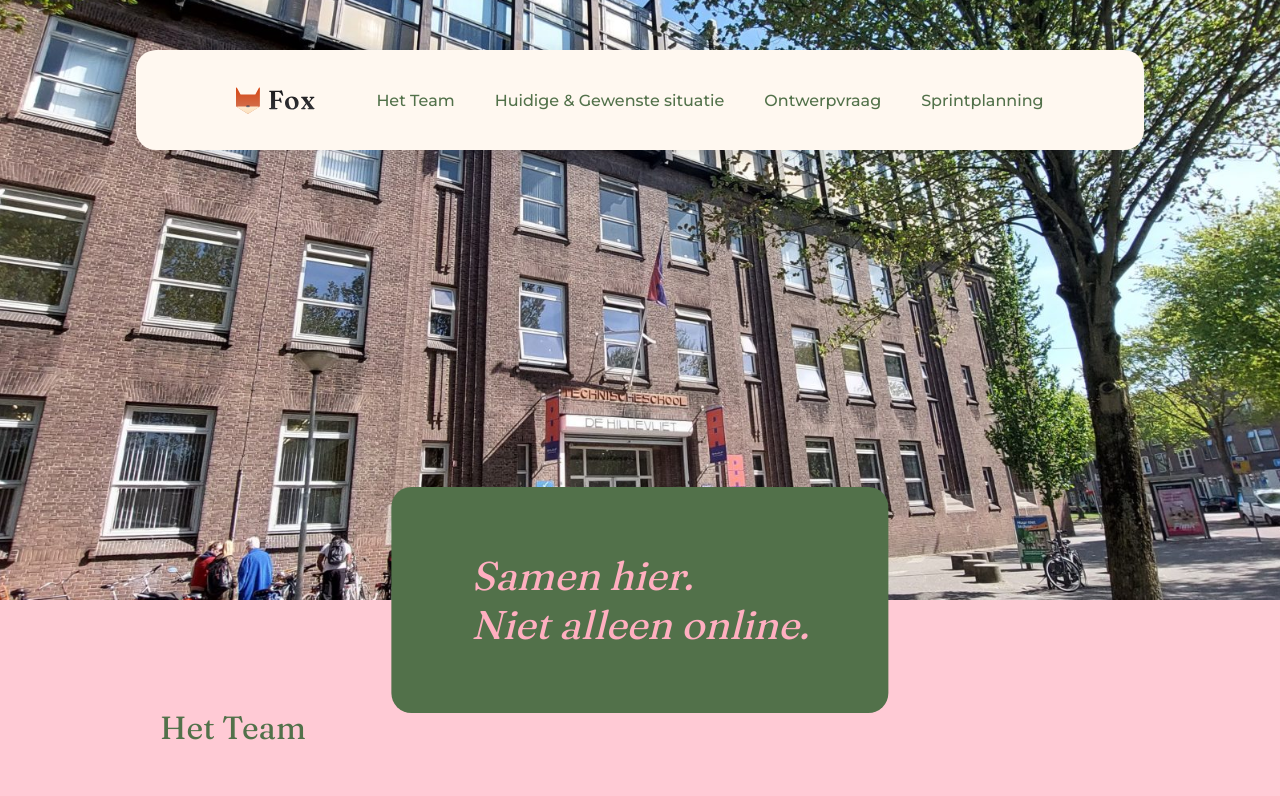
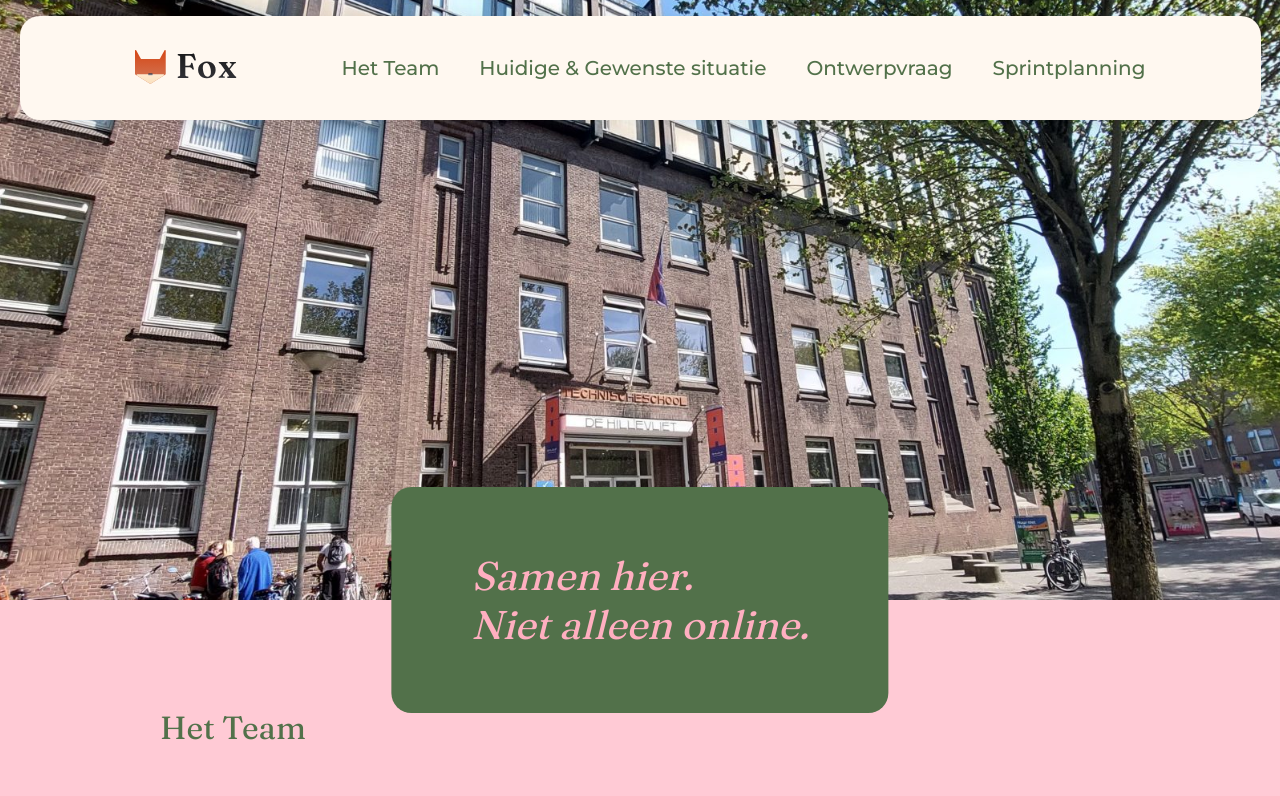
Before and after one commit to RayelNabie/onepager_team_fox_v2, a Next.js app: page / in a window 1280 px wide. Shown: the top 796 px of the page. Built offline with nearby package versions, Linux system fonts and the light colour scheme.

Commit message:
feat: Revised navbar to make it equal to the figma file

```diff
--- a/components/Navbar.tsx
+++ b/components/Navbar.tsx
@@ -1,23 +1,72 @@
+'use client';
+
+import {useState, useEffect, type JSX} from 'react';
 import Image from 'next/image';
 import Link from 'next/link';
 import LogoIcon from '../public/Logo.svg';
 
-const Navbar = () => {
+const Navbar: () => JSX.Element = (): JSX.Element => {
+    const [isScrolled, setIsScrolled] = useState(false);
+    const [isMenuOpen, setIsMenuOpen] = useState(false);
+
+    useEffect((): () => void => {
+        const handleScroll: () => void = (): void => {
+            const offset: number = window.pageYOffset || document.documentElement.scrollTop;
+
+            if (offset > 20) {
+                setIsScrolled(true);
+            } else {
+                setIsScrolled(false);
+            }
+        };
+
+        window.addEventListener('scroll', handleScroll);
+        return (): void => window.removeEventListener('scroll', handleScroll);
+    }, []);
+
+    useEffect((): () => void => {
+        if (isMenuOpen) {
+            document.body.style.overflow = 'hidden';
+        } else {
+            document.body.style.overflow = '';
+        }
+        return (): void => {
+            document.body.style.overflow = '';
+        }
+    }, [isMenuOpen]);
+
+    const navbarClasses = `navbar ${isScrolled ? 'navbar--scrolled' : ''}`;
+    const menuClasses = `navbar__menu ${isMenuOpen ? 'navbar__menu--open' : ''}`;
+    const hamburgerClasses = `navbar__hamburger ${isMenuOpen ? 'navbar__hamburger--open' : ''}`;
+
+    const closeMenu: () => void = (): void => setIsMenuOpen(false);
+    const toggleMenu: () => void = (): void => setIsMenuOpen(!isMenuOpen);
+
     return (
-        <nav className="navbar" data-testid="navbar">
+        <nav className={navbarClasses}>
             <div className="navbar__container">
-                <div className="navbar__logo">
-                    <Link href="/">
-                        <Image src={LogoIcon} alt="Fox Logo" width={80} height={80} priority />
-                    </Link>
+
+                {/* Logo */}
+                <Link href="/" onClick={closeMenu}>
+                    <Image src={LogoIcon} alt="Fox Logo" className="navbar__logo" priority/>
+                </Link>
+
+                {/* Mobile hamburger */}
+                <button className={hamburgerClasses} onClick={toggleMenu} aria-label="Toggle menu">
+                    <span className="navbar__hamburger-line"></span>
+                    <span className="navbar__hamburger-line"></span>
+                    <span className="navbar__hamburger-line"></span>
+                </button>
+
+                {/* Desktop links */}
+                <div className={menuClasses}>
+                    <Link href="/#team" className="navbar__link" onClick={closeMenu}>Het Team</Link>
+                    <Link href="/#situaties" className="navbar__link" onClick={closeMenu}>Huidige & Gewenste
+                        situatie</Link>
+                    <Link href="/#ontwerpvraag" className="navbar__link" onClick={closeMenu}>Ontwerpvraag</Link>
+                    <Link href="/#proces" className="navbar__link" onClick={closeMenu}>Sprintplanning</Link>
                 </div>
 
-                <ul className="navbar__menu" data-testid="navbar-menu">
-                    <li><Link href="#team" className="navbar__link">Het Team</Link></li>
-                    <li><Link href="#situaties" className="navbar__link">Huidige & Gewenste situatie</Link></li>
-                    <li><Link href="#ontwerpvraag" className="navbar__link">Ontwerpvraag</Link></li>
-                    <li><Link href="#proces" className="navbar__link">Sprintplanning</Link></li>
-                </ul>
             </div>
         </nav>
     );
--- a/scss/components/_navbar.scss
+++ b/scss/components/_navbar.scss
@@ -3,70 +3,159 @@
 
 .navbar {
   position: fixed;
-  top: 1rem;
   left: 0;
   right: 0;
+  margin-inline: auto;
+  top: 1rem;
   z-index: map.get($z-index, header);
 
-  display: flex;
-  justify-content: center;
-  padding: 0 1.25rem;
+  box-sizing: border-box;
+  width: 95%;
+  border-radius: 20px;
+
+  padding: 15px 20px;
+  background: $background;
+  box-shadow: 0 4px 20px rgba(0, 0, 0, 0.1);
+  transition: all 0.3s ease;
 
   @include respond-min($tablet) {
-    top: 3.125rem;
+    width: 90%;
+    padding: 20px 40px;
+  }
+
+  @include respond-min($desktop) {
+    width: 100%;
+    max-width: 1241px;
+    padding: 29px 115px;
+  }
+
+  &--scrolled {
+    top: 0 !important;
+    border-radius: 0 0 20px 20px !important;
   }
 
   &__container {
-    display: inline-flex;
+    display: flex;
+    justify-content: space-between;
     align-items: center;
-    gap: 1.5rem;
-    padding: 0.625rem 1.5rem;
 
-    background-color: $background;
-    border-radius: 1.25rem;
-    box-shadow: 0 4px 20px rgba(0, 0, 0, 0.1);
+    gap: 40px;
+    width: 100%;
+  }
+
+  &__logo {
+    z-index: map.get($z-index, header-item);
+
+    width: 75px;
+    height: 31px;
+
 
     @include respond-min($tablet) {
-      gap: 3.75rem;
-      padding: 0.625rem 6.25rem;
+      width: 90px;
+      height: 37px;
+    }
+
+    @include respond-min($desktop) {
+      width: 103px;
+      height: 42px;
     }
   }
 
-  &__logo {
-    a {
-      display: flex;
-      align-items: center;
-      gap: 0.75rem;
+  &__hamburger {
+    display: flex;
+    flex-direction: column;
+    justify-content: space-between;
+    z-index: map.get($z-index, header-item,);
 
-      color: $text-color;
-      font-family: $heading-font;
-      font-size: 1.5rem;
-      font-weight: $weight-bold;
-      text-decoration: none;
+    width: 30px;
+    height: 21px;
+
+    background: transparent;
+    border: none;
+    cursor: pointer;
+    padding: 0;
+
+
+    @include respond-min($desktop) {
+      display: none;
+    }
+
+    &-line {
+      width: 100%;
+      height: 3px;
+      background-color: $primary-dark;
+      border-radius: 10px;
+      position: relative;
+      transform-origin: 1px;
+    }
+
+    &--open {
+      .navbar__hamburger-line {
+        &:first-child {
+          transform: rotate(45deg);
+        }
+
+        &:nth-child(2) {
+          opacity: 0;
+        }
+
+        &:last-child {
+          transform: rotate(-45deg);
+        }
+      }
     }
   }
 
   &__menu {
-    display: none;
-    align-items: center;
-    gap: 2.5rem;
-    list-style: none;
-    margin: 0;
-    padding: 0;
+    display: flex;
+    flex-direction: column;
+    justify-content: center;
+    align-items: flex-start;
+    position: fixed;
+    padding-left: 20px;
+    top: 0;
+    left: 0;
+    transform: translateY(-100%);
+    z-index: map.get($z-index, header,);
+    gap: 40px;
+
+    width: 100vw;
+    height: 100vh;
+
+    background: $background;
+    opacity: 0;
+    visibility: hidden;
+    transition: all 0.4s ease-in-out;
 
     @include respond-min($desktop) {
-      display: flex;
+      position: static;
+      flex-direction: row;
+      width: auto;
+      height: auto;
+
+      background: transparent;
+      opacity: 1;
+      visibility: visible;
+      transform: none;
+    }
+
+    &--open {
+      opacity: 1;
+      visibility: visible;
+      transform: translateY(0);
     }
   }
 
   &__link {
     color: $primary;
     font-family: $base-font;
-    font-size: 1rem;
+    font-size: $font-size-h1;
     font-weight: $weight-light;
     text-decoration: none;
-    transition: color 0.3s ease;
-    white-space: nowrap;
+
+    @include respond-min($desktop) {
+      font-size: $font-size-h2;
+    }
 
     &:hover {
       color: $accent-dark;
```
